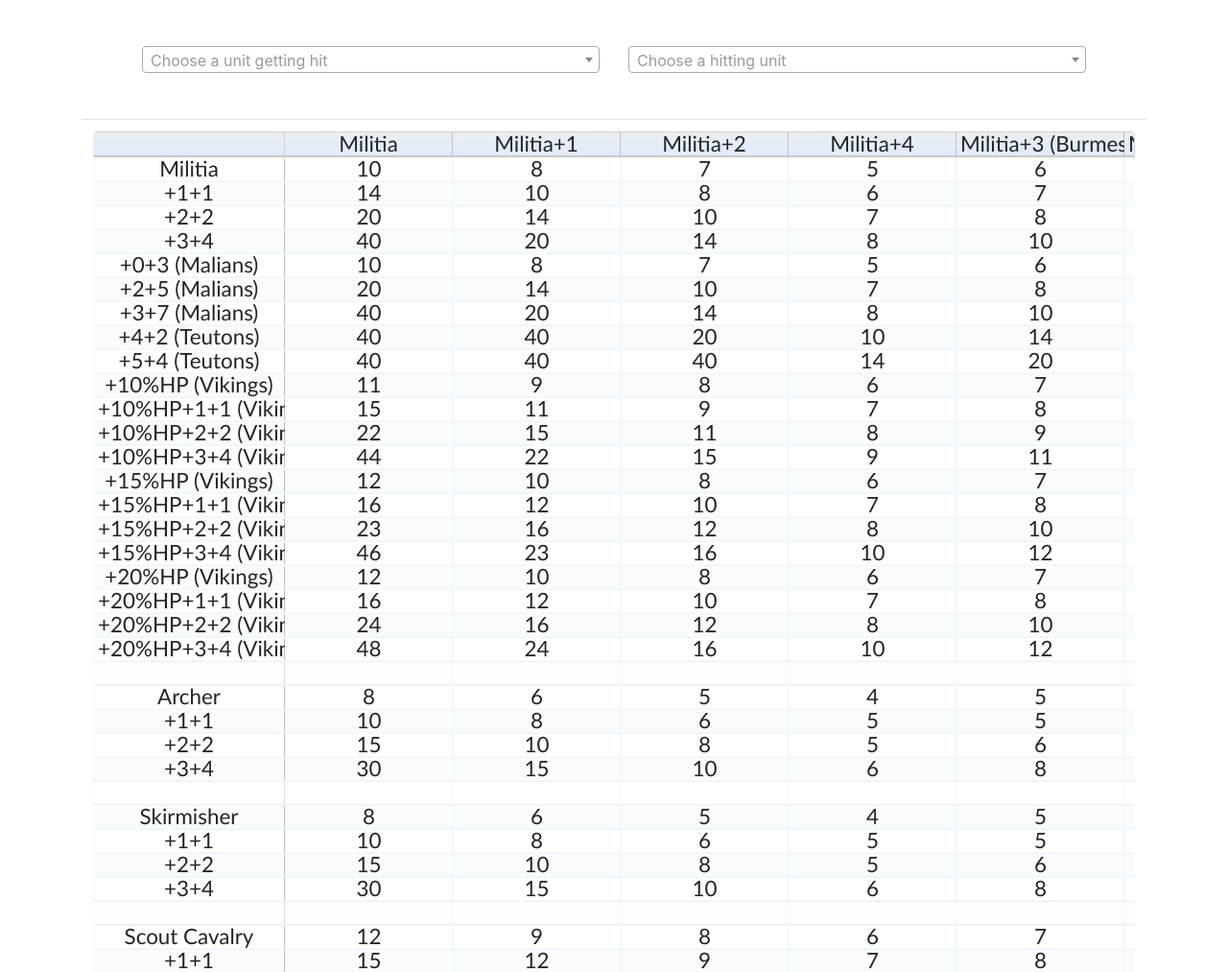
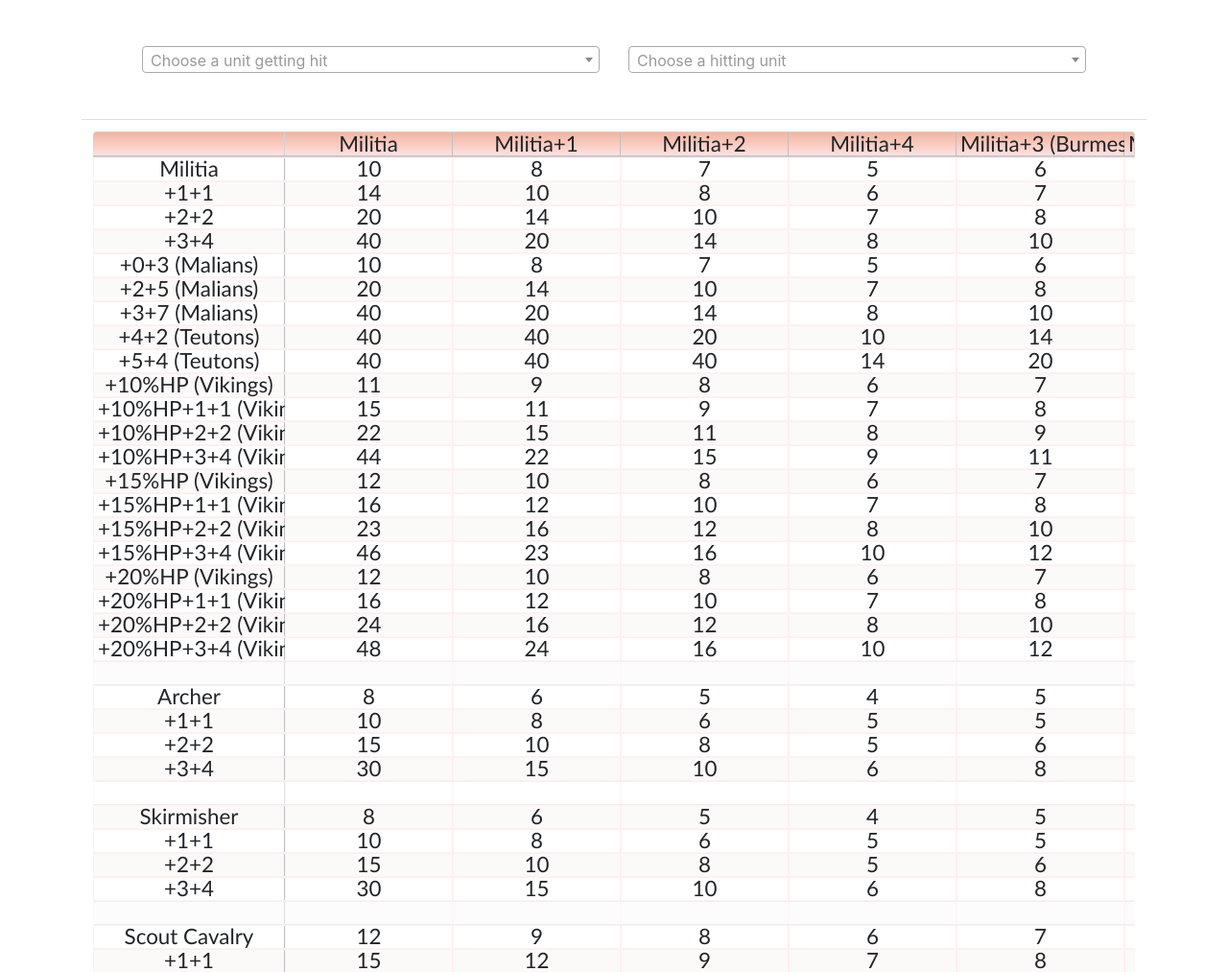
Before and after one commit to haekendes/aoe2-hits-required, a Flask app: page / in a window 1280 px wide. Shown: the top 1013 px of the page at 96% size. Run offline with Flask 2, Linux system fonts and the light colour scheme; some libraries are stand-ins or nearby versions.

Commit message:
Removed buggy select2 outline. Changed table color to match icons & charts.

```diff
--- a/application/static/home.css
+++ b/application/static/home.css
@@ -61,7 +61,7 @@ p {
 }
 
 .slick-row.odd {
-    background: #f9fcfc;
+    background: #fcf9f9;
 }
 
 .slick-cell, .slick-header-column {
@@ -69,7 +69,7 @@ p {
     overflow: visible !important;
 }
 .slick-cell {
-    border: 1px solid aliceblue;
+    border: 1px solid rgb(255, 240, 240);
 }
 
 .slick-header {
@@ -89,11 +89,11 @@ p {
 
 
 .slick-header-column {
-    background: #eaeeee;
-    background-image: linear-gradient(rgba(234, 238, 238, 0), rgba(225, 235, 255, 1));
+    background: #f3b49f;
+    background-image: linear-gradient(rgba(234, 238, 238, 0), rgb(255, 225, 225));
 }
 .slick-header-column:hover {
-    background-image: linear-gradient(rgba(234, 238, 238, 0), rgba(250, 250, 255, 1));
+    background-image: linear-gradient(rgba(234, 238, 238, 0), rgb(255, 250, 250));
 }
 
 .frozen {
@@ -132,3 +132,6 @@ p {
 .select2-search__field:focus, .select2-selection__rendered {
     outline: none;
 }
+.select2:focus, .select2-selection {
+    outline: 0px !important;
+}
```
